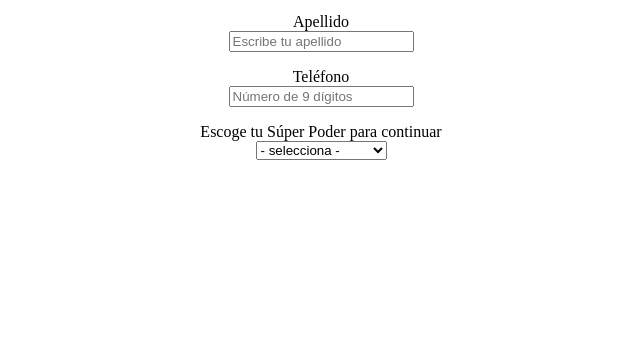
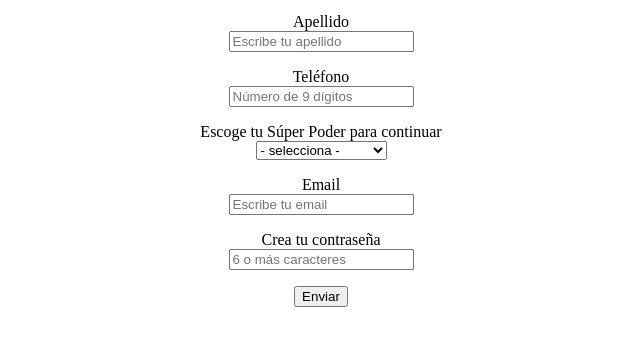
Before and after one commit to amalakamala/leccion-14, a plain HTML site: page index.html in a window 1280 px wide. Shown: the part 122-468 px from the top of the page, without its empty margins (319-959 px from the left). Drawn offline with Linux system fonts and the light colour scheme.

Commit message:
se agrego email,password, y boton enviar

```diff
--- a/index.html
+++ b/index.html
@@ -30,6 +30,17 @@
 				<option value="cronoquinesis">Cronoquinesis</option>
 			</select>
 		</p>
+		<p>
+			<label for="email">Email</label><br>
+			<input type ="email" placeholder="Escribe tu email" pattern="[a-zA-Z0-9_]+([.][a-zA-Z0-9_]+)*@[a-zA-Z0-9_]+([.][a-zA-Z0-9_]+)*[.][a-zA-Z]{1,5}" id="email" required>
+		</p>
+		<p>
+			<label for="password">Crea tu contraseña</label><br>
+			<input type ="password" name="password" pattern=".{6,}" placeholder="6 o más caracteres" id="password" required>
+		</p>
+		<p>
+			<input type="submit" value="Enviar">
+		</p>
 	<form>
 </body>
 </html>
```
